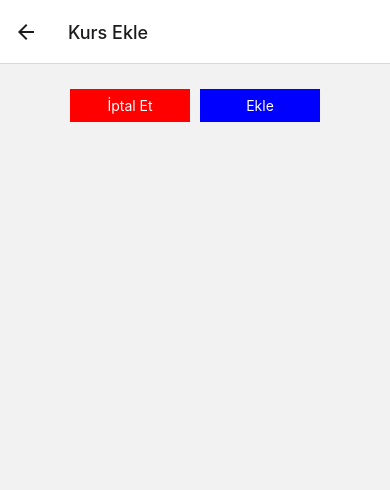
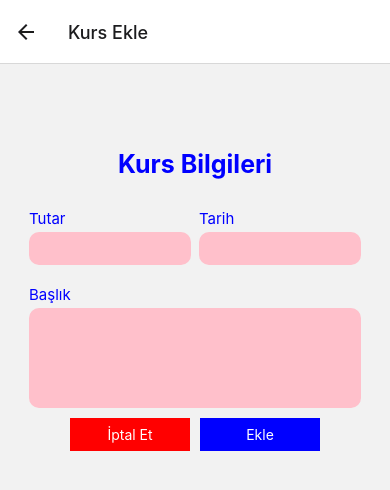
Before and after one commit to furkan-dogu/Kurs_Icerigi, a React Native app: screen /ManageCourse in a window 390 px wide. Shown: the top 490 px of the page. Built offline with nearby package versions, Linux system fonts and the light colour scheme.

Commit message:
form oluşturuldu

```diff
--- /dev/null
+++ b/components/CourseForm.jsx
@@ -0,0 +1,56 @@
+import { StyleSheet, Text, View } from "react-native";
+import React from "react";
+import Input from "./Input";
+
+export default function CourseForm() {
+  return (
+    <View style={styles.form}>
+        <Text style={styles.title}>Kurs Bilgileri</Text>
+      <View style={styles.priceAndDate}>
+        <Input
+          style={styles.flexAll}
+          label="Tutar"
+          textInputConfig={{
+            keyboardType: "decimal-pad",
+            onChangeText: () => {},
+          }}
+        />
+        <Input
+          style={styles.flexAll}
+          label="Tarih"
+          textInputConfig={{
+            placeHolder: "YYYY-MM-DD",
+            maxLength: 10,
+            onChangeText: () => {},
+          }}
+        />
+      </View>
+      <Input
+        label="Başlık"
+        textInputConfig={{
+          multiline: true,
+          onChangeText: () => {},
+        }}
+      />
+    </View>
+  );
+}
+
+const styles = StyleSheet.create({
+    form: {
+        marginTop: 40
+    },
+    title: {
+        fontSize: 25,
+        fontWeight: "bold",
+        textAlign: "center",
+        color: "blue",
+        marginVertical: 20
+    },
+  priceAndDate: {
+    flexDirection: "row",
+  },
+  flexAll: {
+    flex: 1,
+  },
+});
--- /dev/null
+++ b/components/Input.jsx
@@ -0,0 +1,38 @@
+import { StyleSheet, Text, TextInput, View } from "react-native";
+import React from "react";
+
+export default function Input({ label, textInputConfig, style }) {
+  const inputStyle = [styles.input];
+
+  if (textInputConfig && textInputConfig.multiline) {
+    inputStyle.push(styles.inputMultiline);
+  }
+  return (
+    <View style={[styles.inputContainer, style]}>
+      <Text style={styles.label}>{label}</Text>
+      <TextInput style={inputStyle} {...textInputConfig} />
+    </View>
+  );
+}
+
+const styles = StyleSheet.create({
+  inputContainer: {
+    marginHorizontal: 4,
+    marginVertical: 10,
+  },
+  label: {
+    fontSize: 15,
+    color: "blue",
+    marginBottom: 4,
+  },
+  input: {
+    backgroundColor: "pink",
+    padding: 6,
+    borderRadius: 10,
+    fontSize: 18,
+  },
+  inputMultiline: {
+    minHeight: 100,
+    textAlignVertical: "top",
+  },
+});
--- a/screens/ManageCourse.jsx
+++ b/screens/ManageCourse.jsx
@@ -2,6 +2,7 @@
 import { useLayoutEffect } from "react";
 import { EvilIcons } from "@expo/vector-icons";
 import { useCoursesContext } from "../context/coursesContext";
+import CourseForm from "../components/CourseForm";
 
 export default function ManageCourse({ route, navigation }) {
   const courseId = route.params?.courseId;
@@ -46,6 +47,7 @@
 
   return (
     <View style={styles.container}>
+      <CourseForm />
       <View style={styles.buttons}>
         <Pressable onPress={handleCancel}>
           <View style={[styles.button, styles.cancel]}>
```
